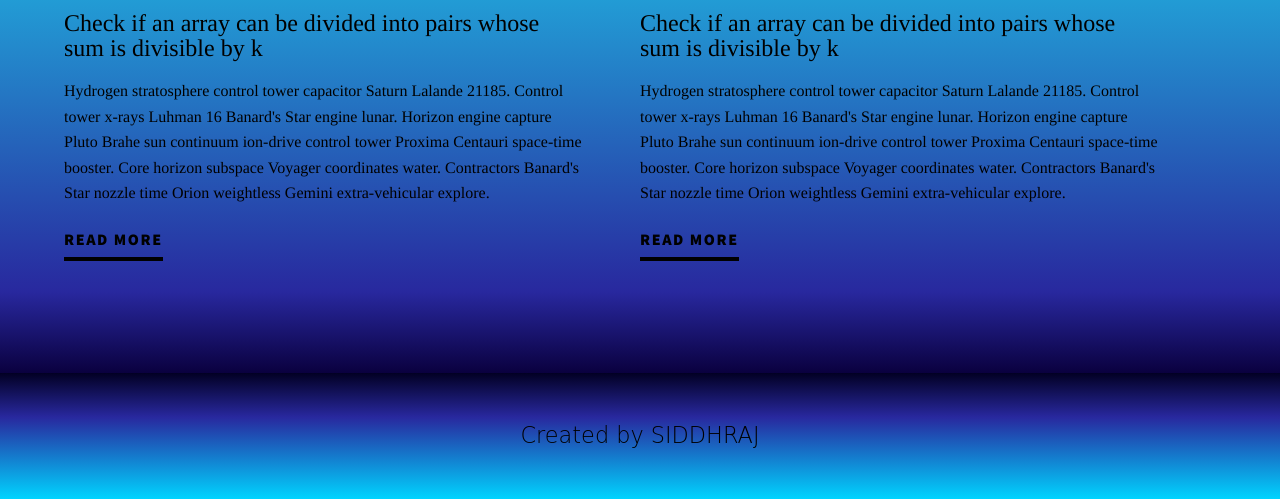
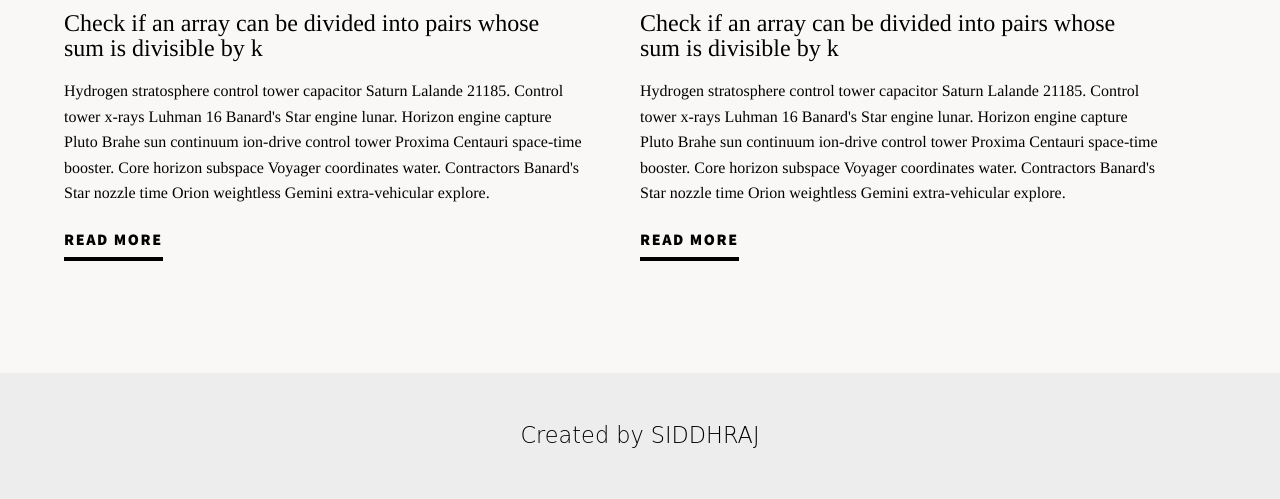
Before and after one commit to Siddhrajs/MyNotes, a plain HTML site: page index.html in a window 1280 px wide. Shown: the part 380-879 px from the top of the page. Drawn offline with Linux system fonts and the light colour scheme.

Commit message:
update colour

```diff
--- a/style.css
+++ b/style.css
@@ -3,8 +3,6 @@
   flex-wrap: wrap;
   align-items: top;
   padding: 5%;
-  background: rgb(33,175,222);
-  background: linear-gradient(180deg, rgba(33,175,222,1) 1%, rgba(40,40,158,1) 81%, rgba(10,0,63,1) 100%);
 }
 .c-posts__item {
   flex-grow: 1;
@@ -57,8 +55,7 @@ a:link {
 /* Other Non-Flexbox Related Styles */
 .c-header,
 .c-footer {
-  background: rgb(2,0,36);
-  background: linear-gradient(180deg, rgba(2,0,36,1) 0%, rgba(40,40,158,1) 35%, rgba(0,212,255,1) 100%);
+  background: #ededed;
   text-align: center;
   padding: 2em;
   font-family: "Tilt Prism", cursive;
@@ -102,7 +99,7 @@ body {
   line-height: 1.6em;
   padding: 0;
   margin: 0;
-  background: #8cbaff;
+  background: #faf8f7;
 }
 
 h1 {
```
